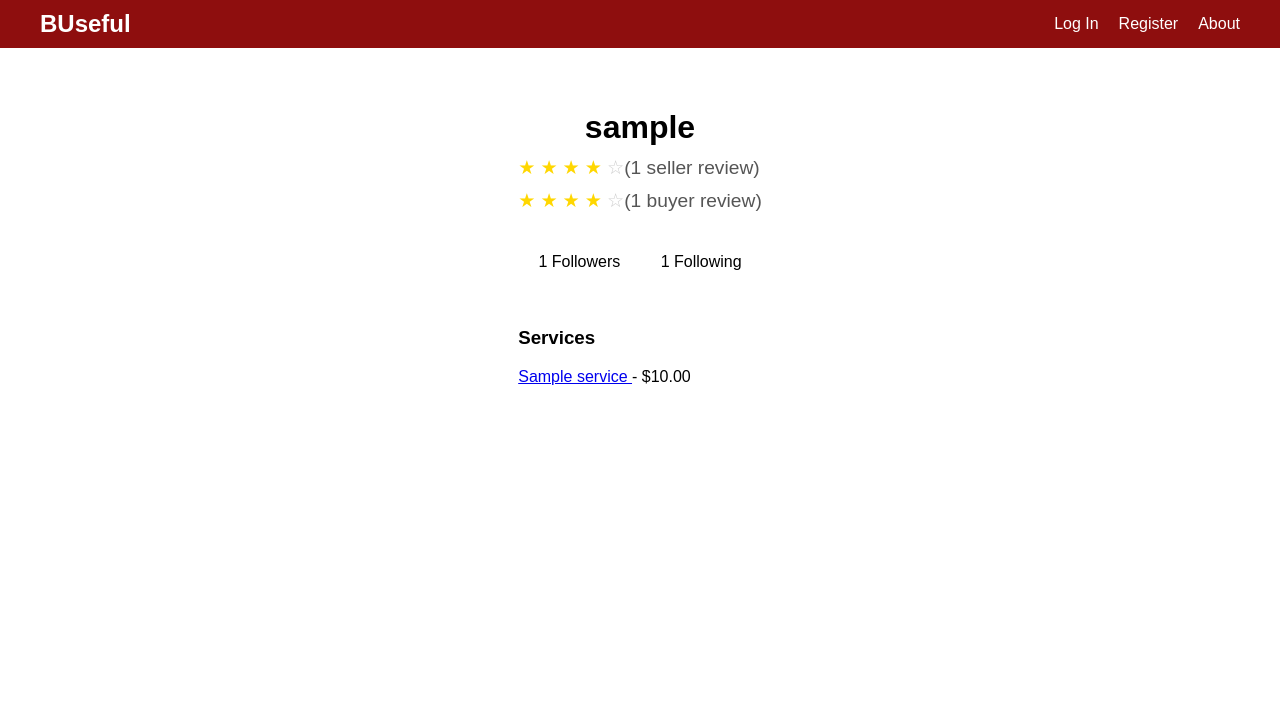
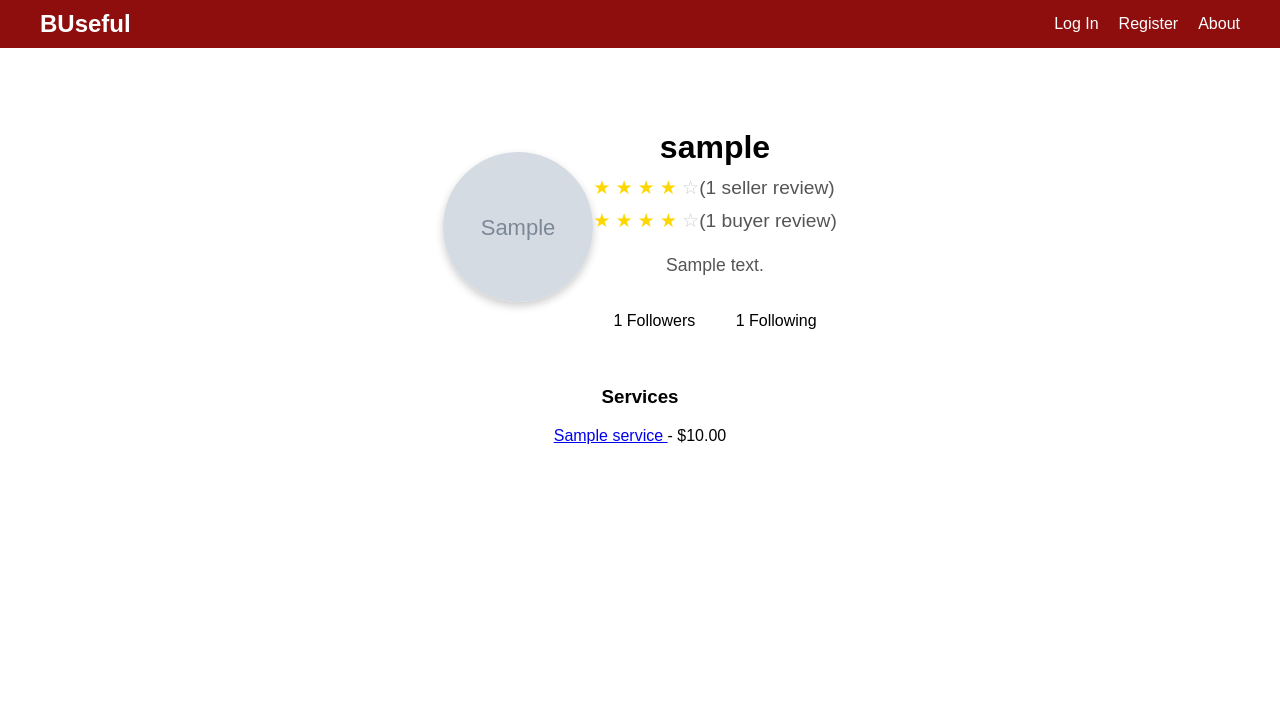
Before and after one commit to picoting/cs412, a Django app: a page that uses beuseful/templates/beuseful/profile_detail.html in a window 1280 px wide. Shown: the top 721 px of the page. Run offline with Django 5.2, Linux system fonts and the light colour scheme; tables that the repository leaves empty hold one stand-in row (values such as "Sample post"); grey boxes marked "Sample" are stand-in pictures.

Commit message:
added in profile pic and bio to profile view

```diff
--- a/beuseful/templates/beuseful/profile_detail.html
+++ b/beuseful/templates/beuseful/profile_detail.html
@@ -1,9 +1,20 @@
+
 {% extends 'beuseful/base.html' %}
-
+{% load static %}
 {% block content %}
 <div class="profile-container">
     <!-- Profile Header -->
     <div class="profile-header">
+        <!-- Profile Picture -->
+        <div class="profile-picture">
+            {% if profile.profile_picture %}
+                <img src="{{ profile.profile_picture.url }}" alt="{{ profile.username }}'s Profile Picture">
+            {% else %}
+                <img src="{% static 'default_profile_picture.png' %}" alt="Default Profile Picture">
+            {% endif %}
+        </div>
+
+        <!-- Profile Info -->
         <div class="profile-info">
             <!-- Username and Rating on the Same Line -->
             <div class="username-rating">
@@ -34,7 +45,12 @@
                 </div>
             </div>
 
-            <!-- Followers, Following, and Follow Button Horizontally Aligned -->
+            <!-- Bio Section -->
+            <div class="profile-bio">
+                <p>{{ profile.bio|default:"This user hasn't written a bio yet." }}</p>
+            </div>
+
+            <!-- Followers, Following, and Follow Button -->
             <div class="profile-stats-actions">
                 <div class="profile-stats">
                     {% if is_own_profile %}
@@ -84,12 +100,10 @@
                 {% for service in profile.services.all %}
                     <li>
                         {% if not is_own_profile %}
-                            <!-- Link to Place Order page for other users -->
                             <a href="{% url 'place_order' service.id %}">
                                 {{ service.title }}
                             </a>
                         {% else %}
-                            <!-- Show service title without link for own profile -->
                             {{ service.title }}
                         {% endif %}
                         - ${{ service.price }}
@@ -100,13 +114,12 @@
             <p>No services available yet.</p>
         {% endif %}
 
-        <!-- Add Service Button -->
         {% if is_own_profile %}
             <div class="button-container">
                 <a href="{% url 'create_service' %}" class="button">Add New Service</a>
             </div>
         {% endif %}
     </div>
-{% endif %}
+    {% endif %}
 </div>
 {% endblock %}
--- a/static/styles.css
+++ b/static/styles.css
@@ -586,3 +586,26 @@ footer {
 .button:hover {
     background-color: #a31b1b;
 }
+
+/* Profile Container */
+.profile-container {
+    text-align: center;
+    margin: 20px;
+}
+
+/* Profile Picture */
+.profile-picture img {
+    width: 150px;
+    height: 150px;
+    border-radius: 50%; /* Makes the image circular */
+    object-fit: cover; /* Ensures the image is cropped to fit */
+    box-shadow: 0 4px 8px rgba(0, 0, 0, 0.2);
+    margin-bottom: 20px;
+}
+
+/* Bio Section */
+.profile-bio {
+    font-size: 1.1rem;
+    color: #555;
+    margin-top: 15px;
+}
```
Also changed, not shown: media/profile_pictures/Screenshot_2024-12-10_at_4.25.34_AM.png (added), media/profile_pictures/yogurt_ting.jpg (added).
